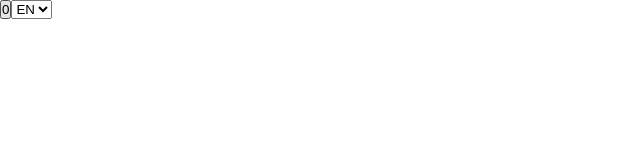
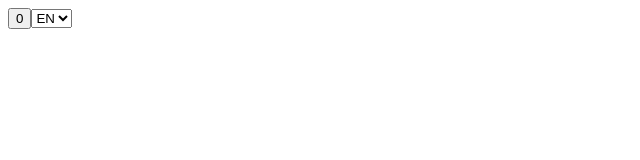
Before and after one commit to BetterED-Neoversity/advanced-frontend-engineering-react-course-track, a Next.js app: page / in a window 1280 px wide. Shown: the top 160 px of the page, without its empty margins (0-640 px from the left). Built offline with nearby package versions, Linux system fonts and the light colour scheme.

Commit message:
chore: update globals.css

```diff
--- a/app/globals.css
+++ b/app/globals.css
@@ -1,15 +1,3 @@
-:root {
-  --background: #ffffff;
-  --foreground: #171717;
-}
-
-@media (prefers-color-scheme: dark) {
-  :root {
-    --background: #0a0a0a;
-    --foreground: #ededed;
-  }
-}
-
 html {
   height: 100%;
 }
@@ -22,10 +10,6 @@ body {
 
 body {
   min-height: 100%;
-  display: flex;
-  flex-direction: column;
-  color: var(--foreground);
-  background: var(--background);
   font-family: Arial, Helvetica, sans-serif;
   -webkit-font-smoothing: antialiased;
   -moz-osx-font-smoothing: grayscale;
@@ -33,17 +17,4 @@ body {
 
 * {
   box-sizing: border-box;
-  padding: 0;
-  margin: 0;
 }
-
-a {
-  color: inherit;
-  text-decoration: none;
-}
-
-@media (prefers-color-scheme: dark) {
-  html {
-    color-scheme: dark;
-  }
-}
```
